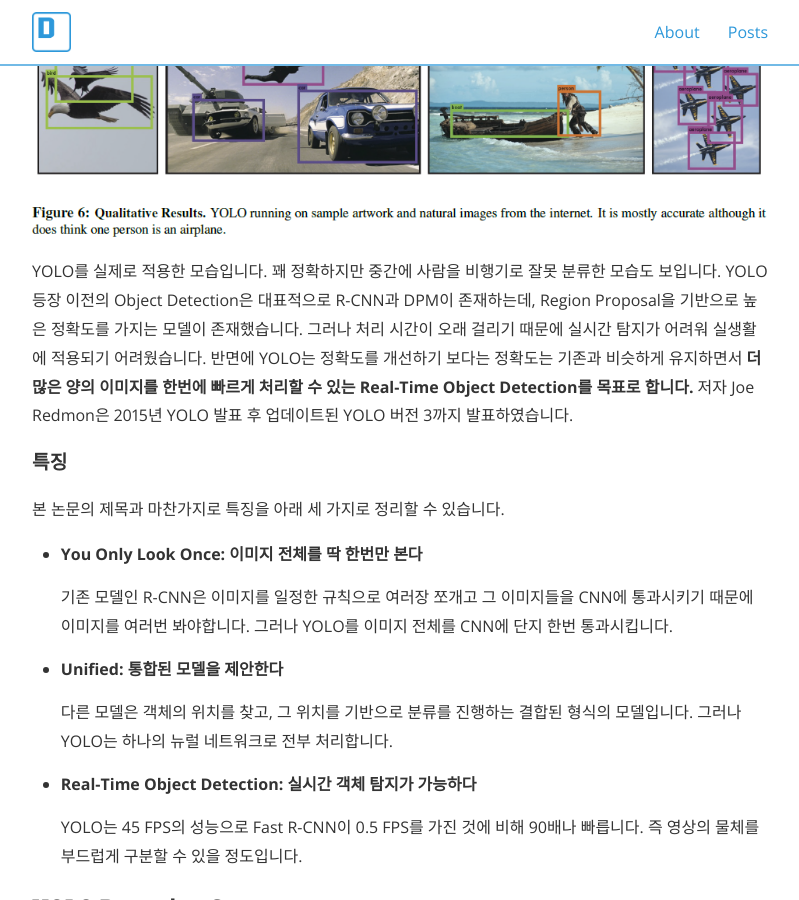
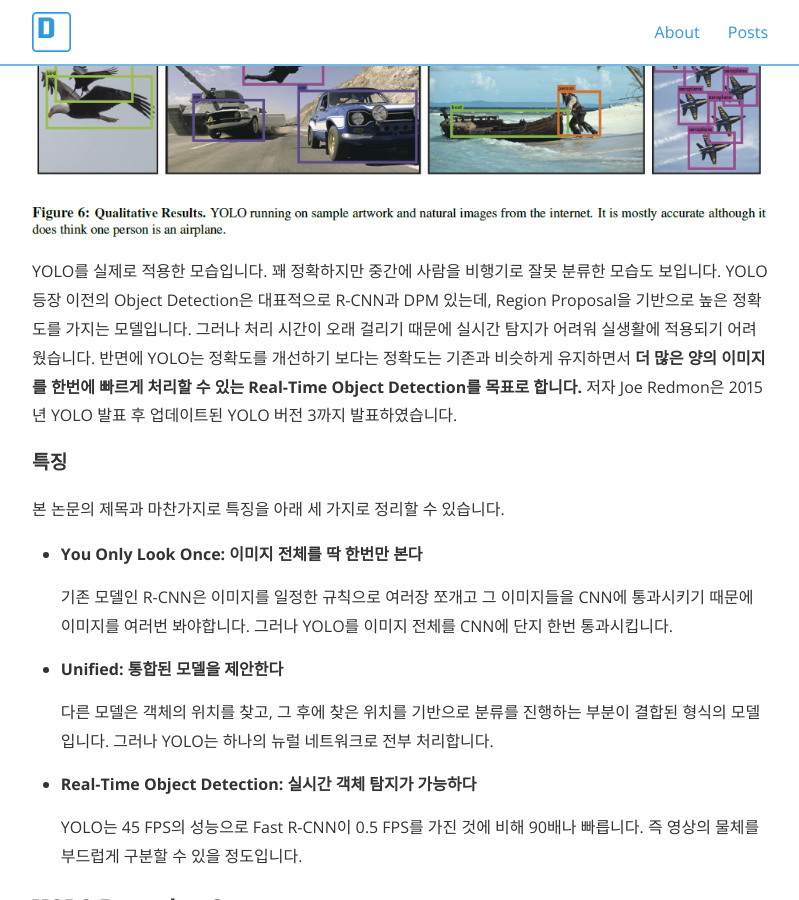
Before and after one commit to danaing/danaing.github.io-old.ver, a Jekyll site: the page built from _posts/2021-07-03-yolo.md, in a window 1280 px wide and 900 px high, scrolled down 686 px. Shown: the whole window, without its empty margins (240-1039 px from the left). Built offline with Jekyll 4.4.1, drawn with Linux system fonts in a browser that asks for light colours; nearby versions of some CDN libraries; formulas are drawn with MathJax 3; comment, search, counter and statistics services are not loaded; some of the changed text lies outside the part shown.

Commit message:
Update 2021-07-03-yolo.md

```diff
--- a/_posts/2021-07-03-yolo.md
+++ b/_posts/2021-07-03-yolo.md
@@ -16,7 +16,7 @@ categories: Computer-vision
 
 <img src="\assets\images\YOLO\image1.png" />
 
-YOLO를 실제로 적용한 모습입니다. 꽤 정확하지만 중간에 사람을 비행기로 잘못 분류한 모습도 보입니다. YOLO 등장 이전의 Object Detection은 대표적으로 R-CNN과 DPM이 존재하는데, Region Proposal을 기반으로 높은 정확도를 가지는 모델이 존재했습니다. 그러나 처리 시간이 오래 걸리기 때문에 실시간 탐지가 어려워 실생활에 적용되기 어려웠습니다. 반면에 YOLO는 정확도를 개선하기 보다는 정확도는 기존과 비슷하게 유지하면서 **더 많은 양의 이미지를 한번에 빠르게 처리할 수 있는 Real-Time Object Detection를 목표로 합니다.** 저자 Joe Redmon은 2015년 YOLO 발표 후 업데이트된 YOLO 버전 3까지 발표하였습니다.
+YOLO를 실제로 적용한 모습입니다. 꽤 정확하지만 중간에 사람을 비행기로 잘못 분류한 모습도 보입니다. YOLO 등장 이전의 Object Detection은 대표적으로 R-CNN과 DPM 있는데, Region Proposal을 기반으로 높은 정확도를 가지는 모델입니다. 그러나 처리 시간이 오래 걸리기 때문에 실시간 탐지가 어려워 실생활에 적용되기 어려웠습니다. 반면에 YOLO는 정확도를 개선하기 보다는 정확도는 기존과 비슷하게 유지하면서 **더 많은 양의 이미지를 한번에 빠르게 처리할 수 있는 Real-Time Object Detection를 목표로 합니다.** 저자 Joe Redmon은 2015년 YOLO 발표 후 업데이트된 YOLO 버전 3까지 발표하였습니다.
 
 
 
@@ -30,7 +30,7 @@ YOLO를 실제로 적용한 모습입니다. 꽤 정확하지만 중간에 사
 
 * **Unified: 통합된 모델을 제안한다**
 
-  다른 모델은 객체의 위치를 찾고, 그 위치를 기반으로 분류를 진행하는 결합된 형식의 모델입니다. 그러나 YOLO는 하나의 뉴럴 네트워크로 전부 처리합니다.
+  다른 모델은 객체의 위치를 찾고, 그 후에 찾은 위치를 기반으로 분류를 진행하는 부분이 결합된 형식의 모델입니다. 그러나 YOLO는 하나의 뉴럴 네트워크로 전부 처리합니다.
 
 * **Real-Time Object Detection: 실시간 객체 탐지가 가능하다**
 
```
Also changed, not shown: other parts of _posts/2021-07-03-yolo.md (+1 -1 lines).
